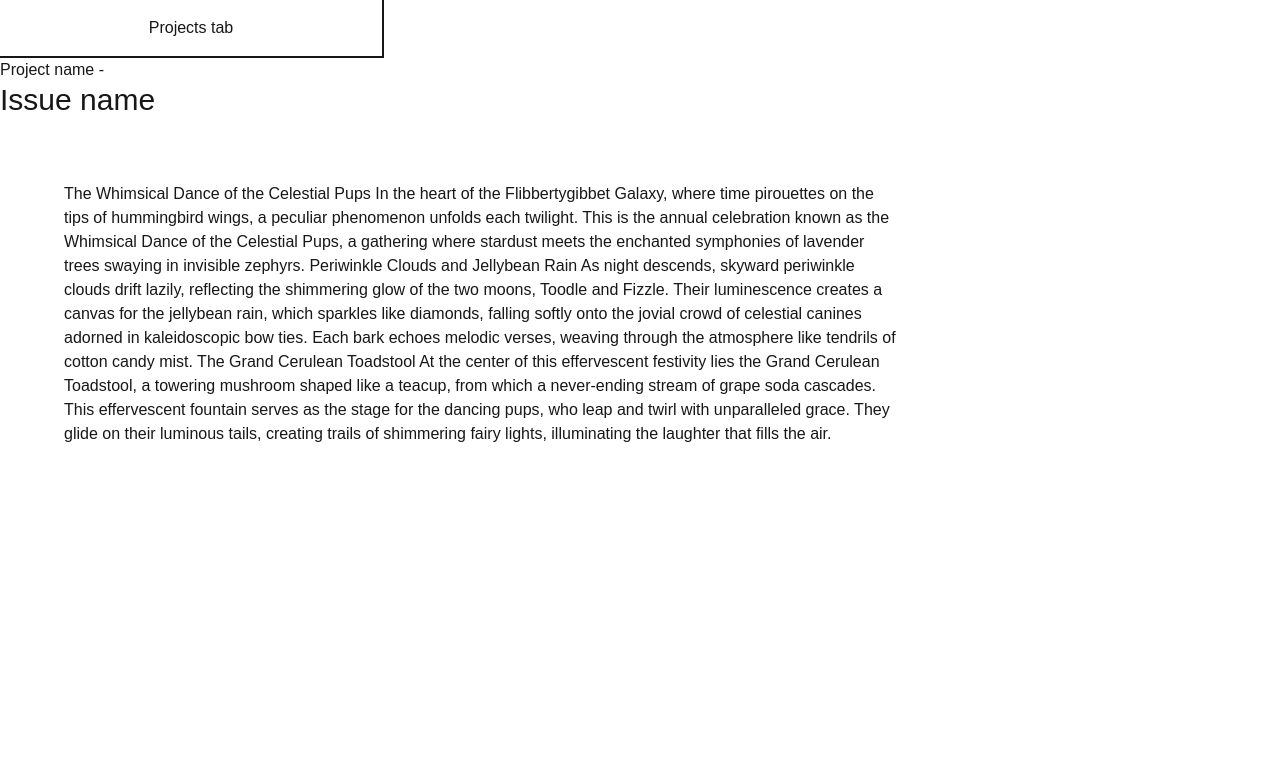
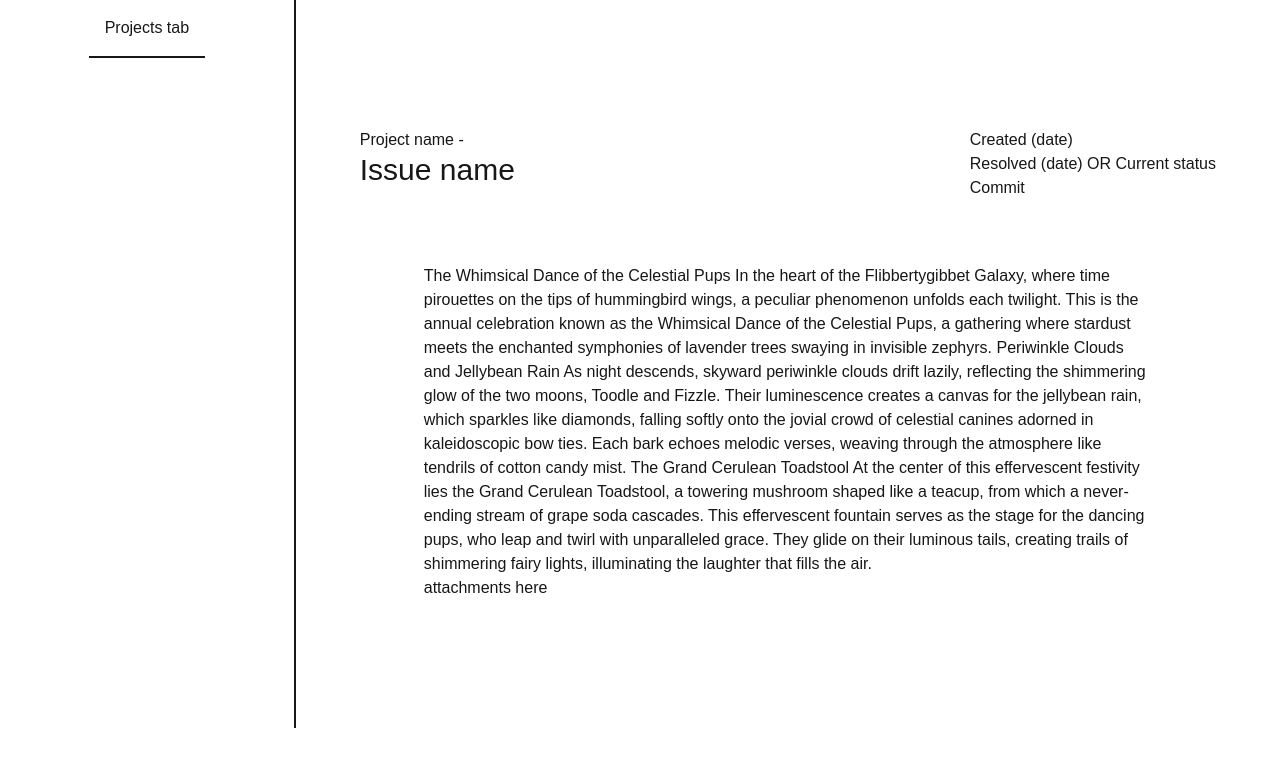
Before and after one commit to MasterDash5/Whoopsies-Tracker, a Next.js app in the folder frontend/: page /1 in a window 1280 px wide. Shown: the top 766 px of the page. Built offline with nearby package versions, Linux system fonts and the light colour scheme.

Commit message:
progress

```diff
--- a/frontend/app/[issue]/page.tsx
+++ b/frontend/app/[issue]/page.tsx
@@ -1,23 +1,58 @@
 "use client";
 
+import { useEffect, useState } from "react";
 import { useSearchParams } from "next/navigation";
+import { Issue, getIssue } from "@/app/lib/issues";
 
 export default function Home() {
     const params = useSearchParams();
+    const id: string | null = params.get('id');
+    const [issue, setIssue] = useState<Issue | null>(null);
+
+    useEffect(() => {
+        async function pullIssue() {
+            if (id != null) {
+                //const issue: Issue = await getIssue(id);
+                //setIssue(issue);
+            }
+        }
+
+        pullIssue();
+    }, [id]);
+
+    /*
+    if (id === null || issue == null) {
+        return (
+            <div className="text-center mt-50 min-h-screen">
+                <h1>404 - Page Not Found</h1>
+                <p>The page you&apos;re looking for does not exist.</p>
+            </div>
+        )
+    }
+    */
 
     return (
-        <div className="flex flex-col min-h-screen">
-            <div className="flex items-center w-96 relative border-r-2">
-                <div className="w-full p-4 text-center border-b-2">
+        <div className="flex">
+            <div className="flex flex-col items-center w-96 border-r-2">
+                <div className="p-4 text-center border-b-2">
                     Projects tab
                 </div>
             </div>
-            <div className="flex items-center justify-center">
-                <div className="">
+            <div className="flex items-center justify-center w-full mt-16">
+                <div className="m-16">
                     <div>
-                        <p>Project name - {params.get('id')}</p>
-                        <p className="text-3xl">Issue name</p>
-                        <div className="p-16 w-3/4">
+                        <div className="flex justify-between">
+                            <div>
+                                <p>Project name - {params.get('id')}</p>
+                                <p className="text-3xl">Issue name</p>
+                            </div>
+                            <div>
+                                <p>Created (date)</p>
+                                <p>Resolved (date) OR Current status</p>
+                                <p>Commit</p>
+                            </div>
+                        </div>
+                        <div className="p-16 w-full">
                             <p>The Whimsical Dance of the Celestial Pups
 
 In the heart of the Flibbertygibbet Galaxy, where time pirouettes on the tips of hummingbird wings, a peculiar phenomenon unfolds each twilight. This is the annual celebration known as the Whimsical Dance of the Celestial Pups, a gathering where stardust meets the enchanted symphonies of lavender trees swaying in invisible zephyrs.
@@ -27,6 +62,7 @@ As night descends, skyward periwinkle clouds drift lazily, reflecting the shimme
 The Grand Cerulean Toadstool
 
 At the center of this effervescent festivity lies the Grand Cerulean Toadstool, a towering mushroom shaped like a teacup, from which a never-ending stream of grape soda cascades. This effervescent fountain serves as the stage for the dancing pups, who leap and twirl with unparalleled grace. They glide on their luminous tails, creating trails of shimmering fairy lights, illuminating the laughter that fills the air.</p>
+                            <p>attachments here</p>
                         </div>
                     </div>
                 </div>
--- a/frontend/app/lib/issues.ts
+++ b/frontend/app/lib/issues.ts
@@ -1,4 +1,4 @@
-type Issue = {
+export type Issue = {
     id?: number;
     project_id: number;
     created_at?: string;
@@ -28,7 +28,6 @@ export async function updateIssue(issues: Issue): Promise<void> {
         },
         body: JSON.stringify(issues)
     });
-
 }
 
 export async function getIssues(project_id: string): Promise<Issue[]> {
--- a/frontend/app/page.tsx
+++ b/frontend/app/page.tsx
@@ -75,8 +75,7 @@ export default function Home() {
   }
 
   return (
-    <div className="flex min-h-screen justify-center">
-
+    <div className="flex min-h-screen">
       <div className="flex flex-col items-center w-96 relative border-r-2">
         <div className="w-full p-4 text-center border-b-2">
           Projects tab
```
